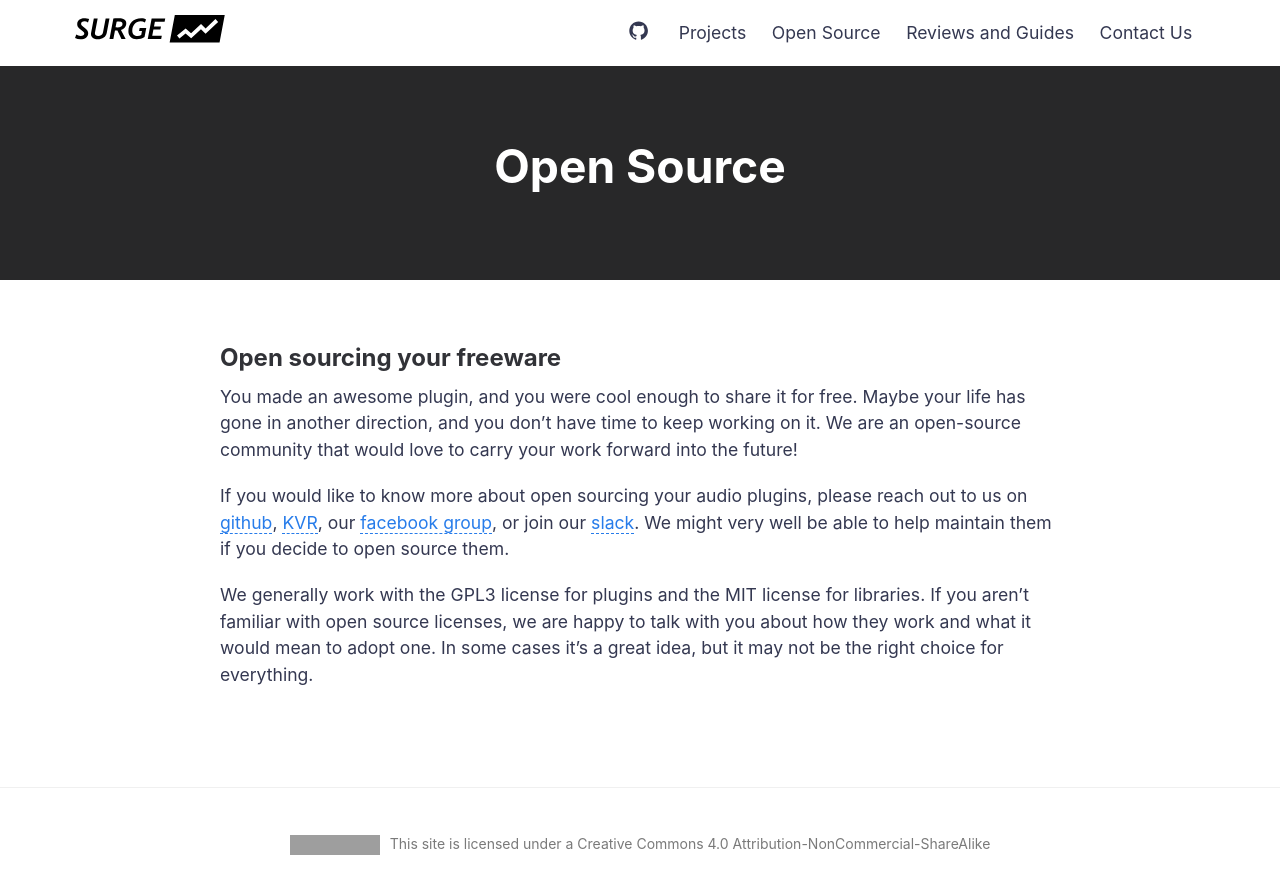
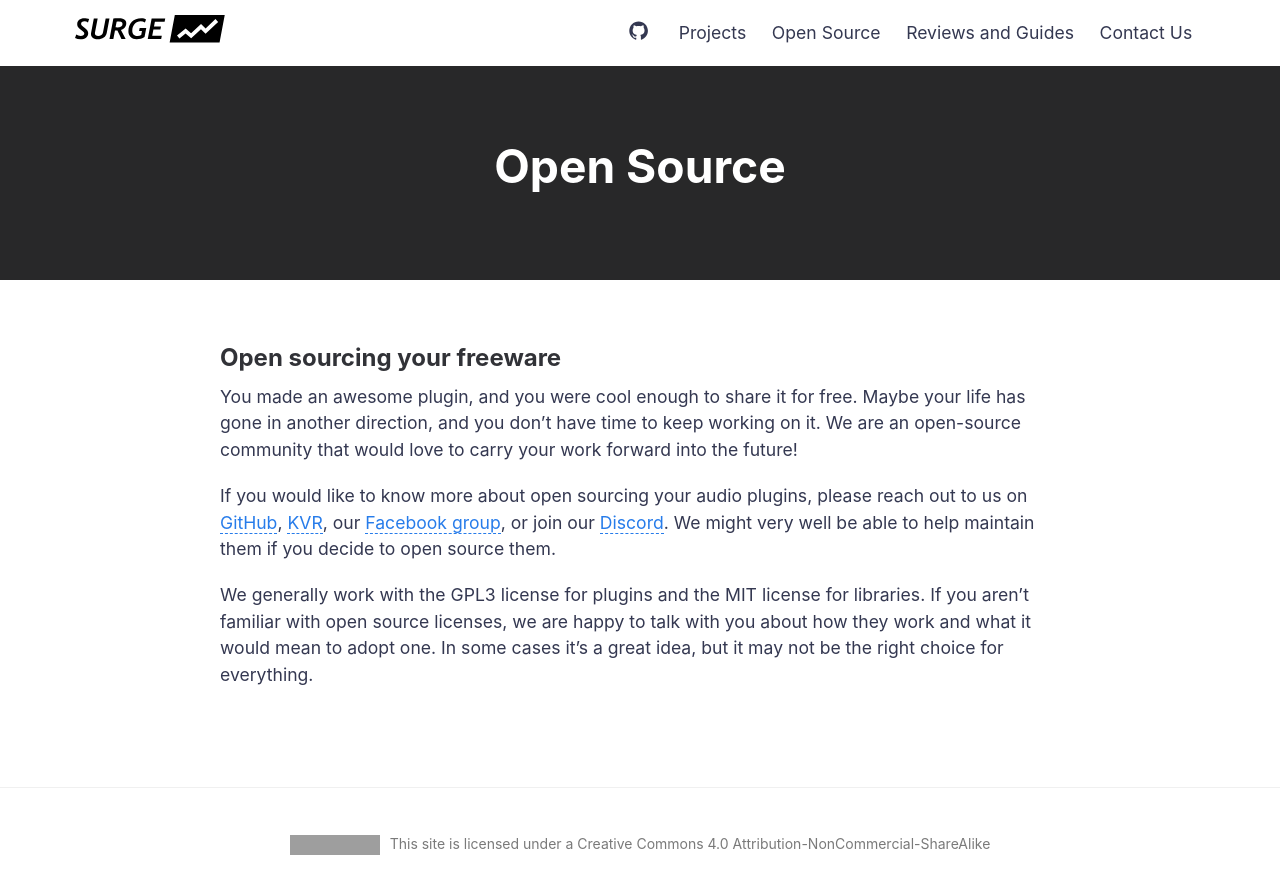
Before and after one commit to surge-synthesizer/surge-synth-team.org, a Jekyll site: the page built from open-source.md, in a window 1280 px wide. Shown: the top 894 px of the page. Built offline with Jekyll 4.4.1, drawn with Linux system fonts in a browser that asks for light colours; grey boxes are pictures that could not be loaded.

Commit message:
Change slack link to discord
Minor edits along the way.

```diff
--- a/open-source.md
+++ b/open-source.md
@@ -8,6 +8,6 @@ permalink: /open-source/
 
 You made an awesome plugin, and you were cool enough to share it for free. Maybe your life has gone in another direction, and you don't have time to keep working on it. We are an open-source community that would love to carry your work forward into the future!
 
-If you would like to know more about open sourcing your audio plugins, please reach out to us on [github](https://github.com/surge-synthesizer), [KVR](https://www.kvraudio.com/forum/viewtopic.php?f=1&t=511922), our [facebook group](https://www.facebook.com/groups/surgesynth/), or join our [slack](https://join.slack.com/t/surgesynth/shared_invite/enQtNTE4OTg0MTU2NDY5LWZkMjllNDAzZjYzNTc4NjUzNjk2OGUxNDYzZTYyZTU3ZGU4OTY4MzhkNzcwZGE5ZDQyMzk5MjE1ODEzZTFmODI). We might very well be able to help maintain them if you decide to open source them.
+If you would like to know more about open sourcing your audio plugins, please reach out to us on [GitHub](https://github.com/surge-synthesizer), [KVR](https://www.kvraudio.com/forum/viewtopic.php?f=1&t=511922), our [Facebook group](https://www.facebook.com/groups/surgesynth/), or join our [Discord](https://discord.gg/aFQDdMV). We might very well be able to help maintain them if you decide to open source them.
 
 We generally work with the GPL3 license for plugins and the MIT license for libraries. If you aren't familiar with open source licenses, we are happy to talk with you about how they work and what it would mean to adopt one. In some cases it's a great idea, but it may not be the right choice for everything.
```
